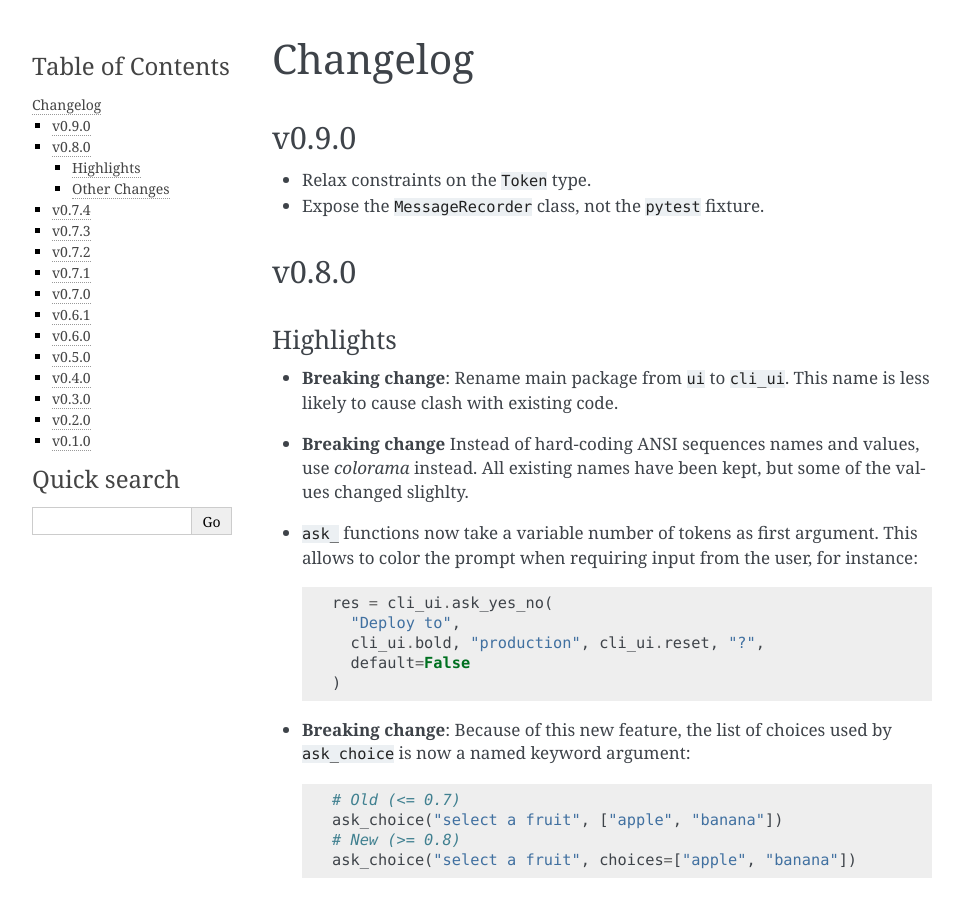
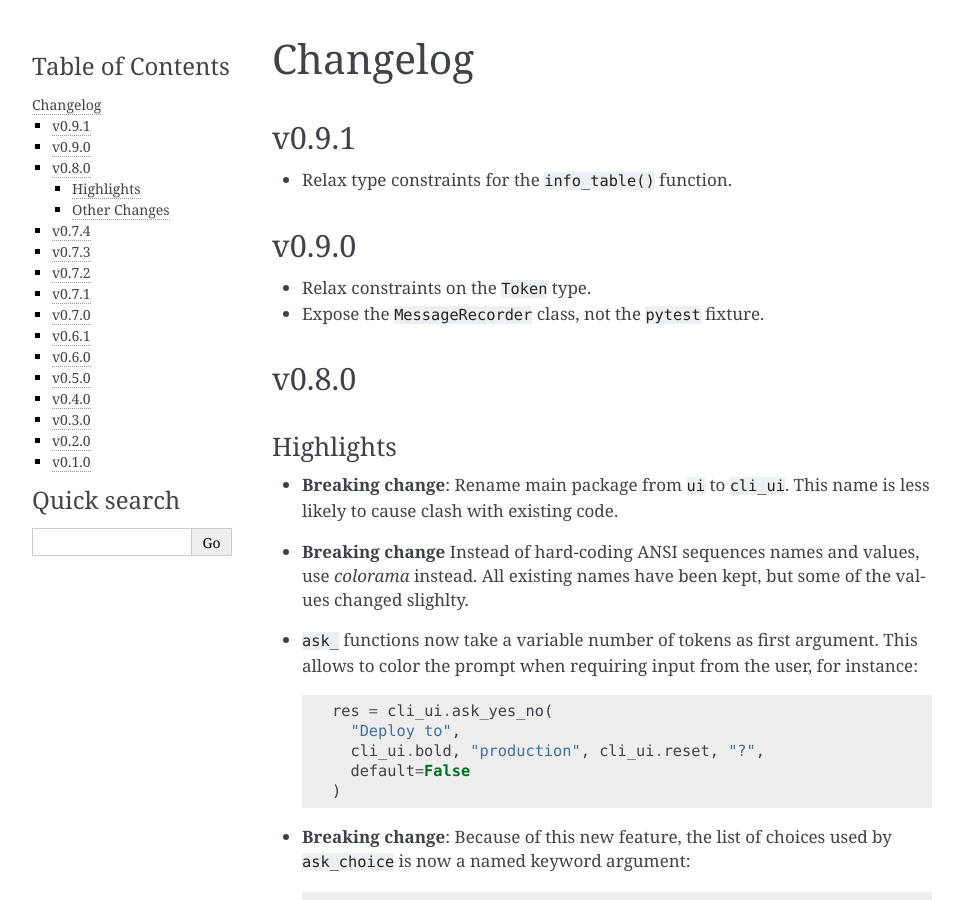
Before and after one commit to your-tools/python-cli-ui, a Sphinx documentation site: the page built from docs/changelog.rst, in a window 1280 px wide and 900 px high. Shown: the whole window, without its empty margins (148-1111 px from the left). Built offline with Sphinx 7.4.7, drawn with Linux system fonts in a browser that asks for light colours.

Commit message:
Update Changelog

```diff
--- a/docs/changelog.rst
+++ b/docs/changelog.rst
@@ -1,5 +1,10 @@
 Changelog
 ----------
+
+v0.9.1
+++++++
+
+* Relax type constraints for the ``info_table()`` function.
 
 v0.9.0
 ++++++
```
